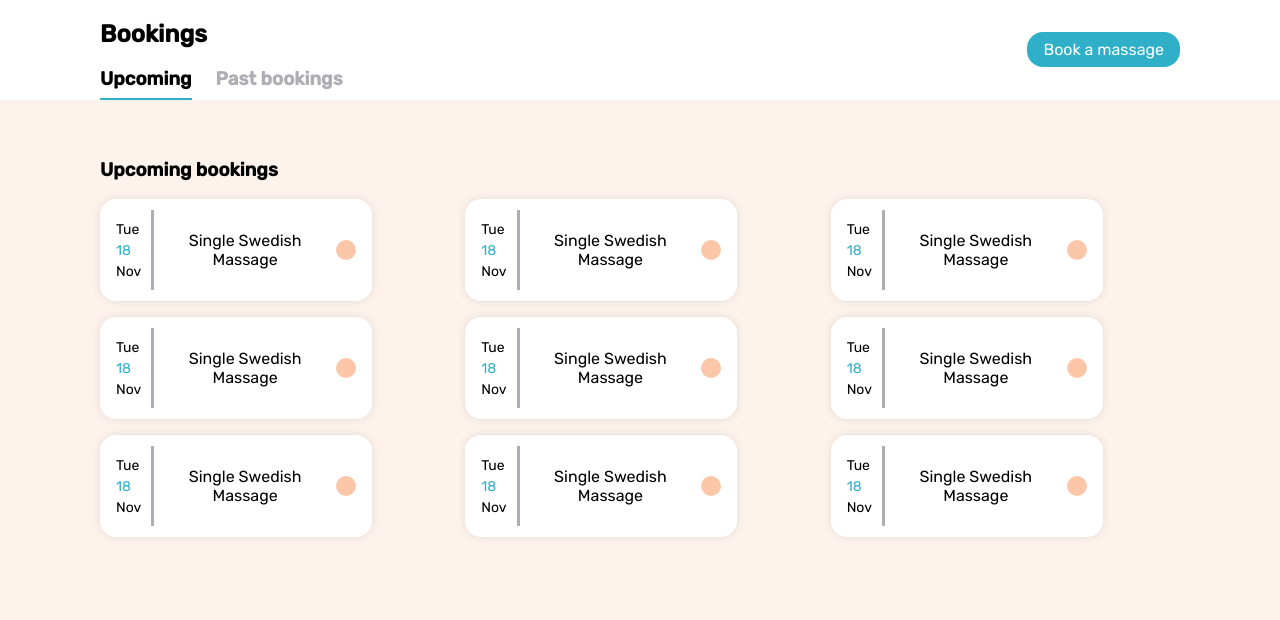
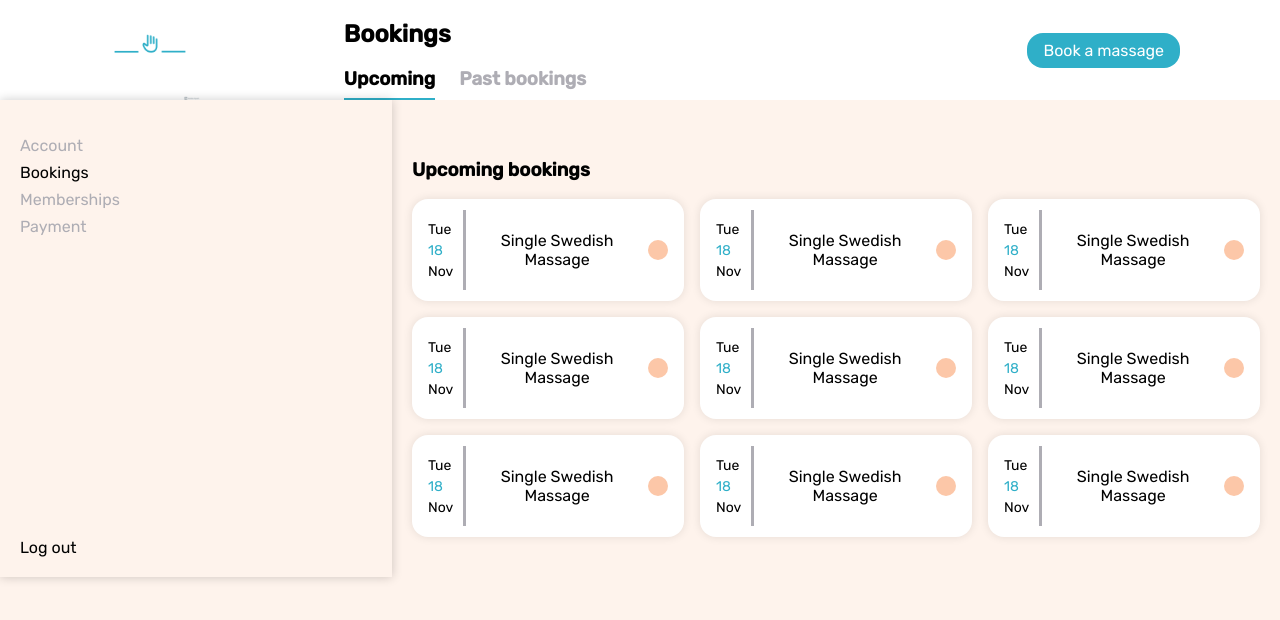
Before and after one commit to barbaraperic-lectures/mimo-grid-livecode, a plain HTML site: page index.html in a window 1280 px wide. Drawn offline with Linux system fonts and the light colour scheme.

Commit message:
new layout

```diff
--- a/index.html
+++ b/index.html
@@ -12,8 +12,11 @@
 </head>
 <body>
 
-  <div class="header">
-    <div>
+
+
+    <header>
+      <img src="./assets/Hand.png"/>
+      <div class="title">
         <h2>Bookings</h2>
         <div class="tabs">
           <h3>Upcoming</h3>
@@ -21,7 +24,21 @@
         </div>
       </div>
       <a href="#" class="btn-blue">Book a massage</a>
-  </div>
+    </header>
+
+
+    <section>
+      <aside>
+        <nav>
+          <ul>
+            <li>Account</li>
+            <li class="active">Bookings</li>
+            <li>Memberships</li>
+            <li>Payment</li>
+          </ul>
+          <a>Log out</a>
+        </nav>
+      </aside>
 
       <main class="container">
           <h3>Upcoming bookings</h3>
@@ -154,6 +171,9 @@
             </div>
           </div>
       </main>
+    </section>
+  </div>
+
 
 </body>
 </html>
--- a/style.css
+++ b/style.css
@@ -12,13 +12,27 @@ body {
   font-family: 'Rubik', sans-serif;
 }
 
-.header {
+header {
   display: flex;
   justify-content: space-between;
   align-items: center;
   background-color: #ffffff;
   padding: 0px 100px;
+  /* border: 3px solid blue; */
 }
+
+header img {
+  width: 100px;
+}
+
+header .title {
+  width: 50%;
+}
+
+main {
+  /* border: 3px solid green; */
+}
+
 
 .tabs {
   display: flex;
@@ -51,7 +65,7 @@ body {
 }
 
 .container {
-  padding: 40px 100px;
+  padding: 40px 20px;
 }
 
 .card {
@@ -106,18 +120,35 @@ body {
   gap: 16px;
 }
 
-/* responsivness */
-/* desktop first : max-width */
-/* mobile first: min-width */
-
-@media (max-width: 980px) {
-  .card-container {
-    grid-template-columns: 1fr 1fr;
-  }
+aside {
+  /* border: 3px solid red; */
+  flex: 1;
+  padding: 20px;
+  box-shadow: 0 0 10px rgba(0, 0, 0,0.2);
 }
 
-@media (max-width: 660px) {
-  .card-container {
-    grid-template-columns: 1fr;
-  }
+section {
+  display: flex;
+  justify-content: space-between;
 }
+
+section nav ul {
+  padding: 0;
+}
+
+section nav ul > li {
+  list-style-type: none;
+  margin-bottom: 8px;
+  color: var(--gray-font-color);
+}
+
+.active {
+  color: black;
+}
+
+section nav {
+  display: flex;
+  flex-direction: column;
+  justify-content: space-between;
+  height: 100%;
+}
```
Also changed, not shown: assets/Hand.png (added). Lines whose indentation alone changed are shown as unchanged.
